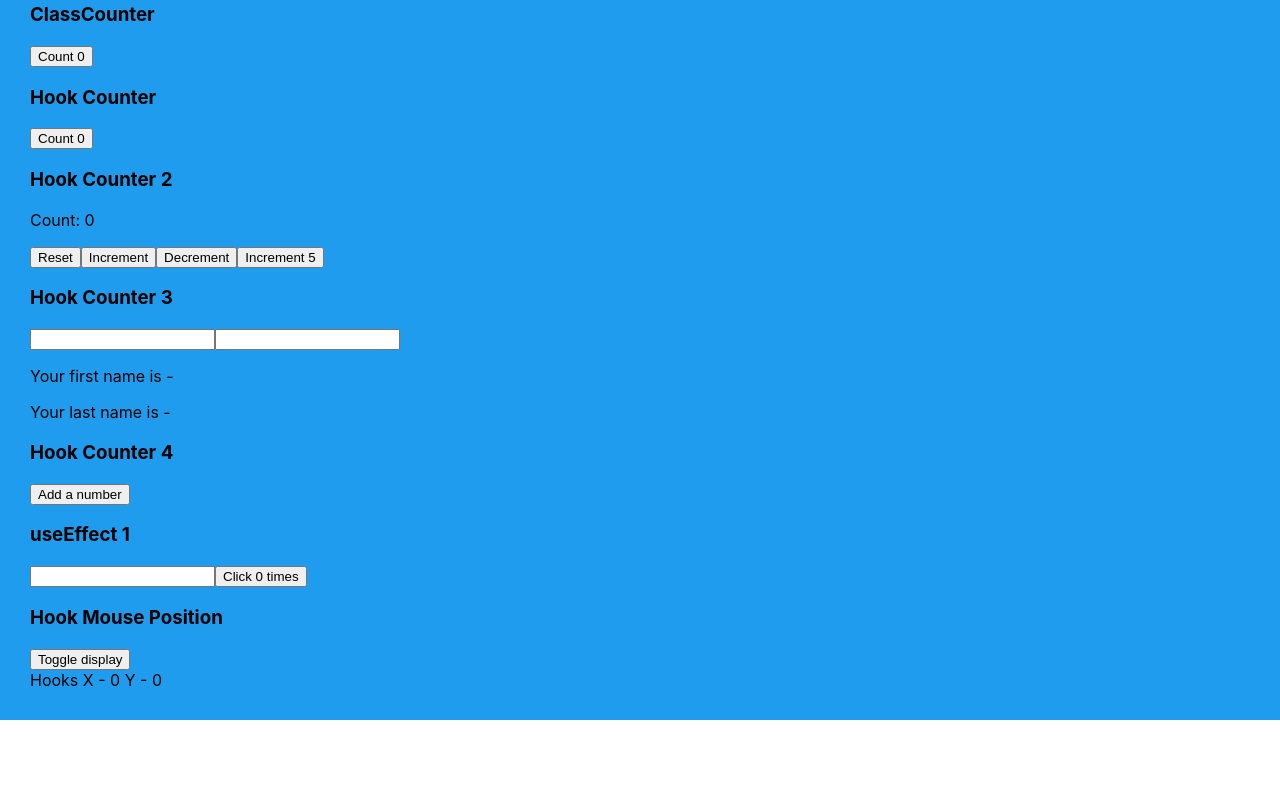
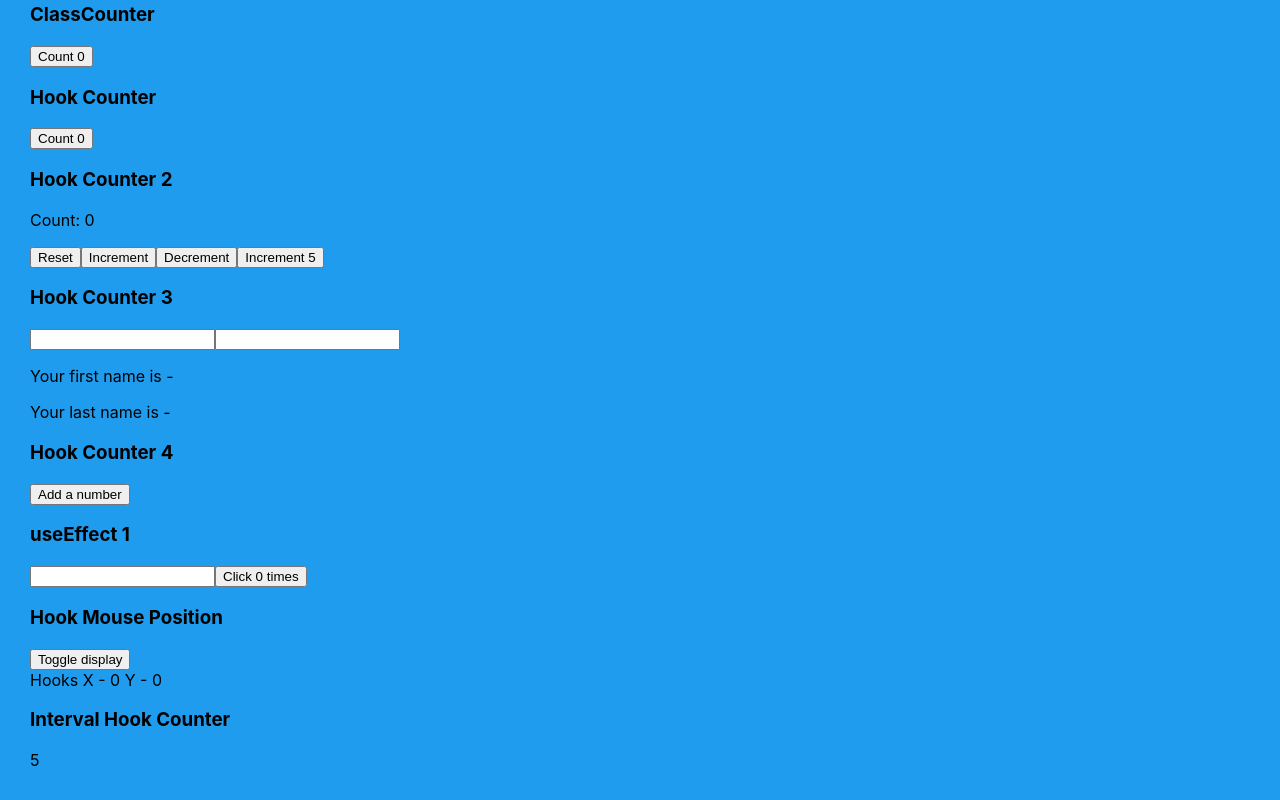
Before and after one commit to vchu22/react-hooks, a React (Create React App) app: page / in a window 1280 px wide. Shown: the part 237-1037 px from the top of the page. Before the commit the page ends 957 px from the top, so only its background shows below. Built offline with nearby package versions, Linux system fonts and the light colour scheme.

Commit message:
11 - useEffect with incorrect dependency

```diff
--- a/src/App.js
+++ b/src/App.js
@@ -7,6 +7,7 @@
 import HookCounterFour from "./components/HookCounterFour";
 import UseEffectOne from "./components/UseEffectOne";
 import HookContainer from "./components/MouseContainer";
+import IntervalHookCounter from "./components/IntervalHookCounter";
 
 function Todo({ todo, index, completeTodo, removeTodo }) {
   return (
@@ -101,6 +102,7 @@
         <HookCounterFour />
         <UseEffectOne />
         <HookContainer />
+        <IntervalHookCounter />
       </div>
     </div>
   );
--- /dev/null
+++ b/src/components/IntervalHookCounter.js
@@ -0,0 +1,37 @@
+import React, { useState, useEffect } from "react";
+
+function IntervalHookCounter() {
+  const [count, setCount] = useState(0);
+  const tick = () => {
+    setCount(count + 1);
+    /*
+    setCount((prevCount) => prevCount + 1); // another way to get the refresh works
+    */
+  };
+
+  useEffect(() => {
+    const interval = setInterval(tick, 1000);
+    return () => {
+      clearInterval(interval);
+    };
+  }, [count]); // empty dependency list will not refresh the number because it does not watch for changes in 'count' variable
+
+  /*
+  useEffect(() => {
+    // need to define the func in useEffect bc someProp is a dependency
+    function doSomething() {
+      console.log(someProp);
+    }
+    doSomething()
+  }, [someProp]);
+  */
+
+  return (
+    <div>
+      <h3>Interval Hook Counter</h3>
+      <div>{count}</div>
+    </div>
+  );
+}
+
+export default IntervalHookCounter;
```
